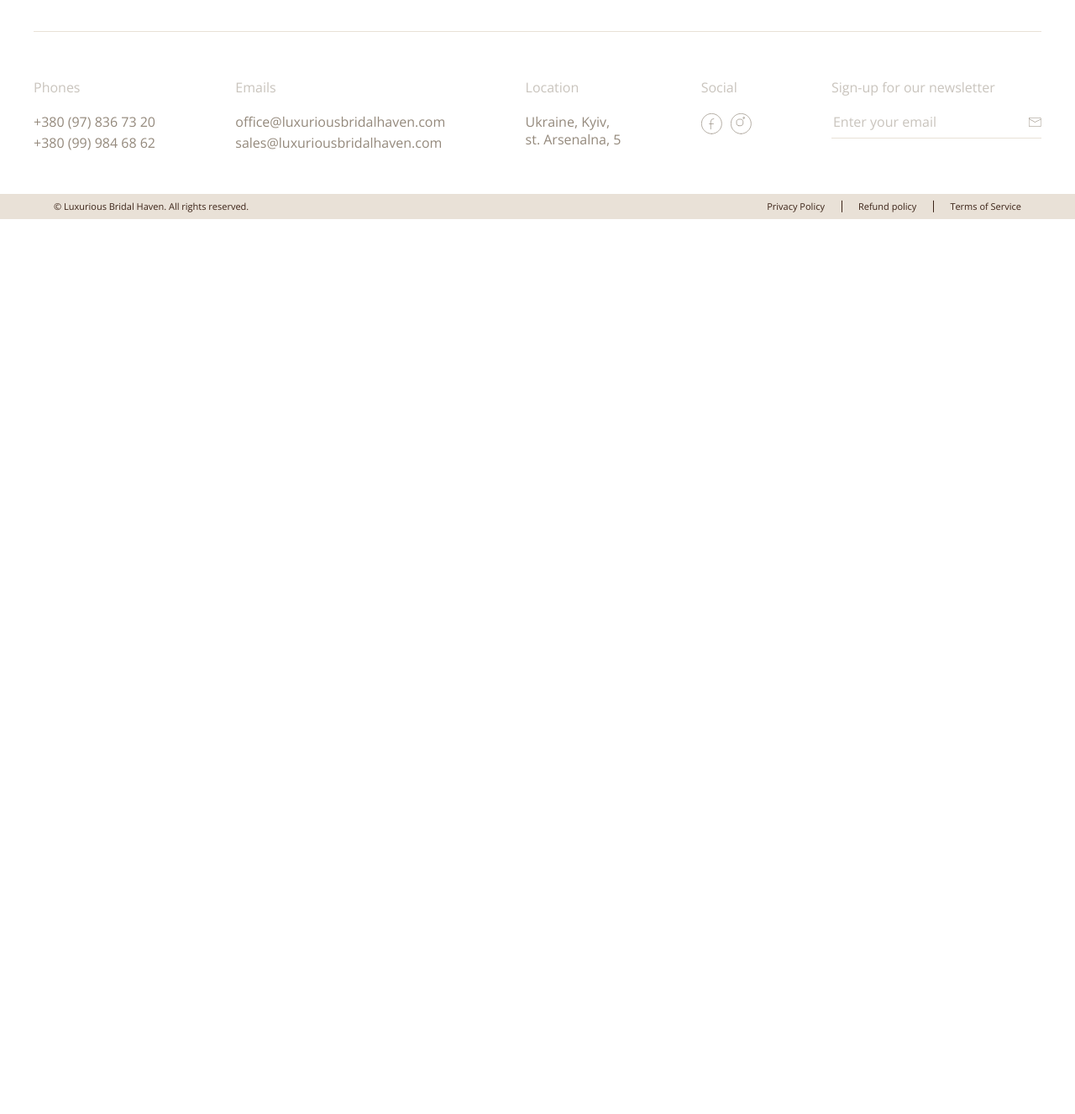
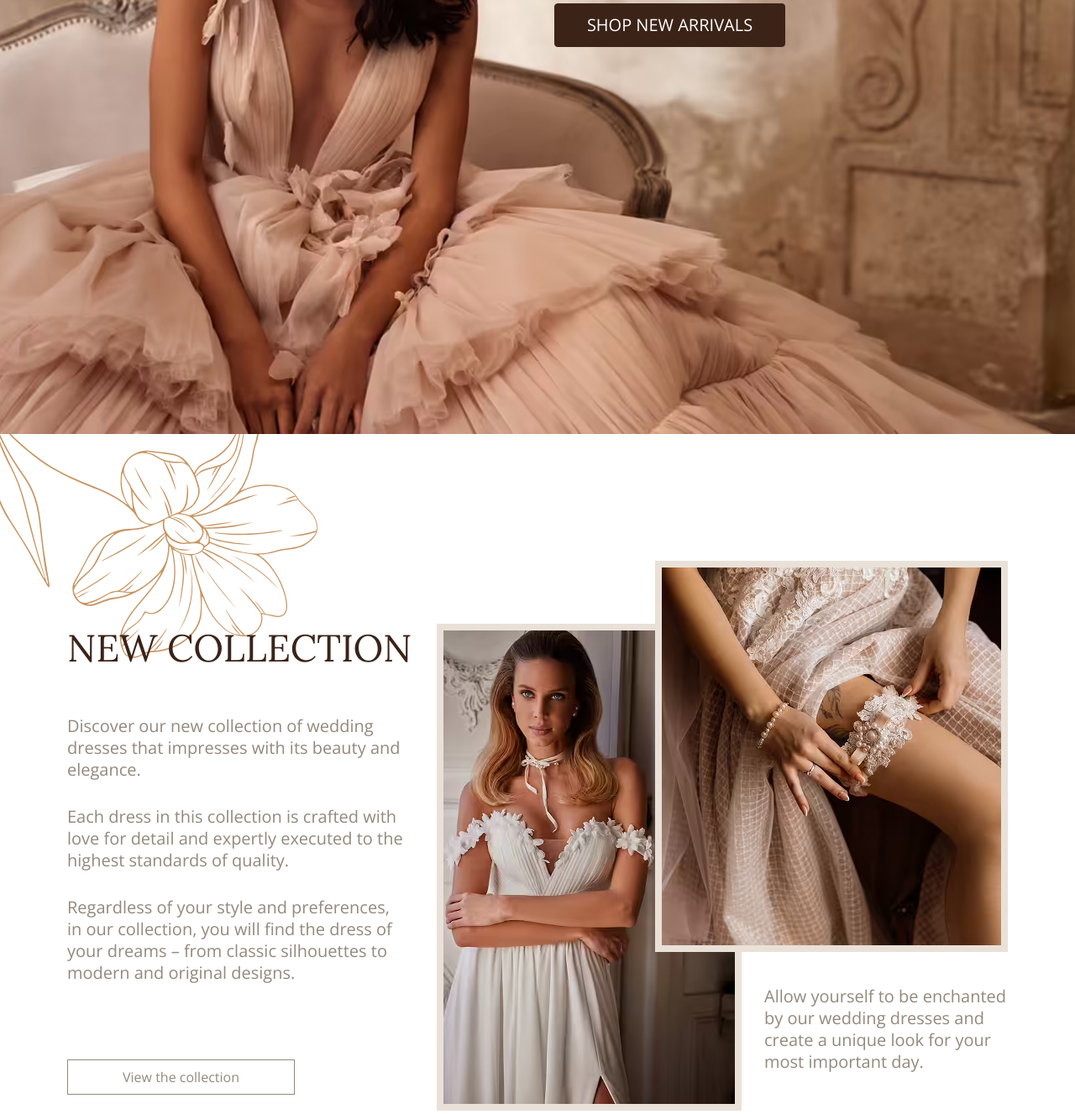
Before and after one commit to artemkolishchak/luxurious-bridal-haven, a website: page app/pages/index.html in a window 1280 px wide. Shown: the part 539-1866 px from the top of the page at 84% size. Before the commit the page ends 800 px from the top, so only its background shows below. Drawn offline with nearby package versions, Linux system fonts and the light colour scheme; files that its build step writes are made by us from their sources; files whose address does not match are found by name.

Commit message:
Add: Hero Section and New Collection Section.

```diff
--- /dev/null
+++ b/app/components/promo.html
@@ -0,0 +1,5 @@
+<div class="promo">
+  <div class="container">
+    <p class="promo__descriprion">Save 10% Off When You <a class="promo__link" href="#">Sign Up</a></p>
+  </div>
+</div>
--- a/app/pages/index.html
+++ b/app/pages/index.html
@@ -1,5 +1,54 @@
+<!--=include promo.html -->
 <!--=include header.html -->
 
-<main class="main"></main>
+<main class="main">
+  <section class="hero" style=" background-image:
+    image-set(url(/images/hero-image.avif) type('image/avif'), url(/images/hero-image.webp) type('image/webp'),
+    url(/images/hero-image.jpg) type('image/jpeg'));">
+    <div class="container-lg">
+      <div class="hero__inner">
+        <div class="hero__content d-flex">
+          <h1 class="hero__heading">Spring 2024 collection</h1>
+          <a class="btn btn--accent" href="#">Shop New Arrivals</a>
+        </div>
+      </div>
+    </div>
+  </section>
+  <section class="new-collection">
+    <div class="container">
+      <div class="new-collection__inner d-flex">
+        <div class="new-collection__content">
+          <h2 class="new-collection__heading">New Collection</h2>
+          <div class="new-collection__description">
+            <p>Discover our new collection of wedding dresses that impresses with its beauty and elegance.</p>
+            <p>Each dress in this collection is crafted with love for detail and expertly executed to the highest
+              standards of quality.</p>
+            <p>Regardless of your style and preferences, in our collection, you will find the dress of your dreams –
+              from classic silhouettes to modern and original designs.</p>
+          </div>
+          <a class="btn btn--primary" href="#">View the collection</a>
+        </div>
+        <div class="new-collection__images d-flex">
+          <picture class="new-collection__images-image">
+            <source srcset="/images/new-collection-img-01.avif" type="image/avif">
+            <source srcset="/images/new-collection-img-01.webp" type="image/webp">
+            <img src="/images/new-collection-img-01.jpg" alt="New Collection Image">
+          </picture>
+          <div class="new-collection__images-box d-flex">
+            <picture class="new-collection__images-box-image">
+              <source srcset="/images/new-collection-img-02.avif" type="image/avif">
+              <source srcset="/images/new-collection-img-02.webp" type="image/webp">
+              <img src="/images/new-collection-img-02.jpg" alt="New Collection Image">
+            </picture>
+            <div class="new-collection__images-box-description">
+              <p>Allow yourself to be enchanted by our wedding dresses and create a unique look for your most important
+                day.</p>
+            </div>
+          </div>
+        </div>
+      </div>
+    </div>
+  </section>
+</main>
 
 <!--=include footer.html -->
--- a/app/scss/_components.scss
+++ b/app/scss/_components.scss
@@ -0,0 +1,76 @@
+@use 'reset';
+@use 'fonts';
+@use 'vars'as *;
+@use 'mixins'as *;
+
+.btn {
+  display: inline-block;
+  text-align: center;
+  border-width: 1px;
+  border-style: solid;
+  transition: color 0.3s ease, background-color 0.3s ease, transform 0.3s ease;
+
+  &:active {
+    transform: scale(0.95);
+  }
+
+  &--primary {
+    padding: 10px 24px;
+    min-width: 271px;
+    font-size: 16px;
+    background-color: transparent;
+    border-color: $text-color;
+
+    &:hover,
+    &:active {
+      color: $white;
+      background-color: $text-color;
+    }
+
+    @include focus-visible($color: $text-color, $radius: 0);
+  }
+
+  &--accent {
+    position: relative;
+    padding: 12px 36px;
+    min-width: 275px;
+    font-size: 20px;
+    text-transform: uppercase;
+    color: $white;
+    background-color: $accent-color;
+    border-color: $accent-color;
+    border-radius: 4px;
+    overflow: hidden;
+
+    &::before {
+      content: '';
+      position: absolute;
+      top: 0;
+      left: -100%;
+      width: 80%;
+      height: 100%;
+      background: linear-gradient(120deg,
+          transparent 0%,
+          rgba(255, 255, 255, 0.5) 50%,
+          transparent 100%);
+      transform: skewX(-20deg);
+    }
+
+    &:hover::before {
+      animation: shimmer 1.2s forwards;
+    }
+
+    @include focus-visible($color: $accent-color);
+  }
+
+}
+
+@keyframes shimmer {
+  0% {
+    left: -100%;
+  }
+
+  100% {
+    left: 200%;
+  }
+}
--- a/app/scss/style.scss
+++ b/app/scss/style.scss
@@ -4,7 +4,32 @@
 @use 'mixins'as *;
 @use 'helpers';
 @use 'global';
+@use 'components';
 
+// Promo
+.promo {
+  padding-block: 8px;
+  font-size: 11px;
+  text-transform: uppercase;
+  text-align: center;
+  color: $primary-color;
+  background-color: $secondary-color;
+
+  &__link {
+
+    &:hover {
+      @include active-text-shadow($size: 0.5px);
+    }
+
+    &:active {
+      color: rgba($primary-color, 0.55);
+    }
+
+    @include focus-visible($color: $primary-color);
+  }
+}
+
+// Logo
 .logo {
   &__link {
     display: inline-block;
@@ -19,6 +44,7 @@
   }
 }
 
+// Header
 .header {
   padding-top: 36px;
   padding-bottom: 40px;
@@ -126,6 +152,123 @@
 
 }
 
+// Hero
+.hero {
+  padding-top: 115px;
+  padding-bottom: 4px;
+  min-height: 880px;
+  background-repeat: no-repeat;
+  background-position: center;
+  background-size: cover;
+
+  &__inner {
+    justify-content: flex-end;
+  }
+
+  &__content {
+    margin-left: auto;
+    padding-left: 20px;
+    max-width: 50%;
+    flex-direction: column;
+    align-items: flex-start;
+  }
+
+  &__heading {
+    margin-bottom: 60px;
+    @extend %lora-400;
+    font-size: 80px;
+    line-height: 1.2;
+    color: $accent-color;
+  }
+}
+
+// New Collection
+.new-collection {
+  position: relative;
+  padding-bottom: 150px;
+
+  &__inner {
+    position: relative;
+    padding-top: 226px;
+    justify-content: space-between;
+    column-gap: 24px;
+
+    &:before {
+      content: '';
+      z-index: -1;
+      position: absolute;
+      top: -21%;
+      left: -14%;
+      width: 515px;
+      height: 100%;
+      background-image: url(../images/new-collection-image-decor.svg);
+      background-repeat: no-repeat;
+      background-position: top left;
+      background-size: contain;
+    }
+  }
+
+  &__content {
+    max-width: 416px;
+    width: 100%;
+  }
+
+  &__heading {
+    margin-bottom: 50px;
+    @extend %lora-400;
+    font-size: 45px;
+    text-transform: uppercase;
+    color: $accent-color
+  }
+
+  &__description {
+    margin-bottom: 90px;
+    max-width: 400px;
+    width: 100%;
+
+    p:not(:last-child) {
+      margin-bottom: 30px;
+    }
+  }
+
+  &__images {
+    position: relative;
+    max-width: calc(100% - 416px - 24px);
+    width: 100%;
+  }
+
+  &__images-image,
+  &__images-box-image {
+    border: 8px solid $secondary-color;
+
+    img {
+      max-width: fit-content;
+    }
+  }
+
+  &__images-box {
+    position: absolute;
+    top: -75px;
+    right: 0;
+    flex-direction: column;
+  }
+
+  &__images-box-image {
+    margin-bottom: 40px;
+  }
+
+  &__images-box-description {
+    max-width: 290px;
+    width: 100%;
+    align-self: flex-end;
+
+    p:not(:last-child) {
+      margin-bottom: 16px;
+    }
+  }
+}
+
+// Footer
 .footer {
   font-size: 16px;
   color: $text-color;
@@ -279,7 +422,7 @@
     transition: border-color 0.3s ease;
 
     &::placeholder {
-      color: rgba($text-color, 0.5);
+      color: $text-color;
     }
 
     &:hover {
```
Also changed, not shown: app/pages/page.html (added, +6 -0 lines), app/images/hero-image.avif (added), app/images/hero-image.jpg (added), app/images/hero-image.webp (added), app/images/new-collection-image-decor.svg (added), app/images/new-collection-img-01.avif (added), app/images/new-collection-img-01.jpg (added), app/images/new-collection-img-01.webp (added), app/images/new-collection-img-02.avif (added), app/images/new-collection-img-02.jpg (added), app/images/new-collection-img-02.webp (added), app/images/src/hero-image.jpg (added), app/images/src/new-collection-image-decor.svg (added), app/images/src/new-collection-img-01.jpg (added), 1 more files.
